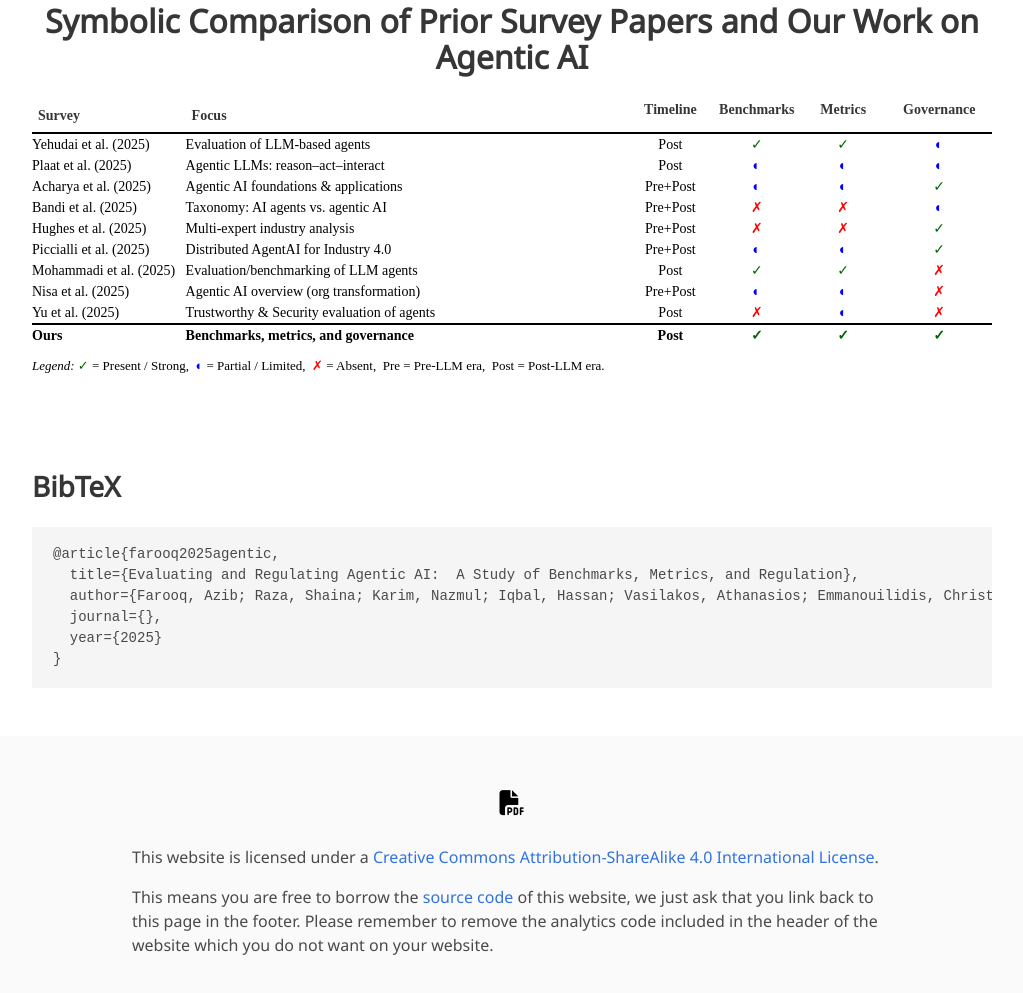
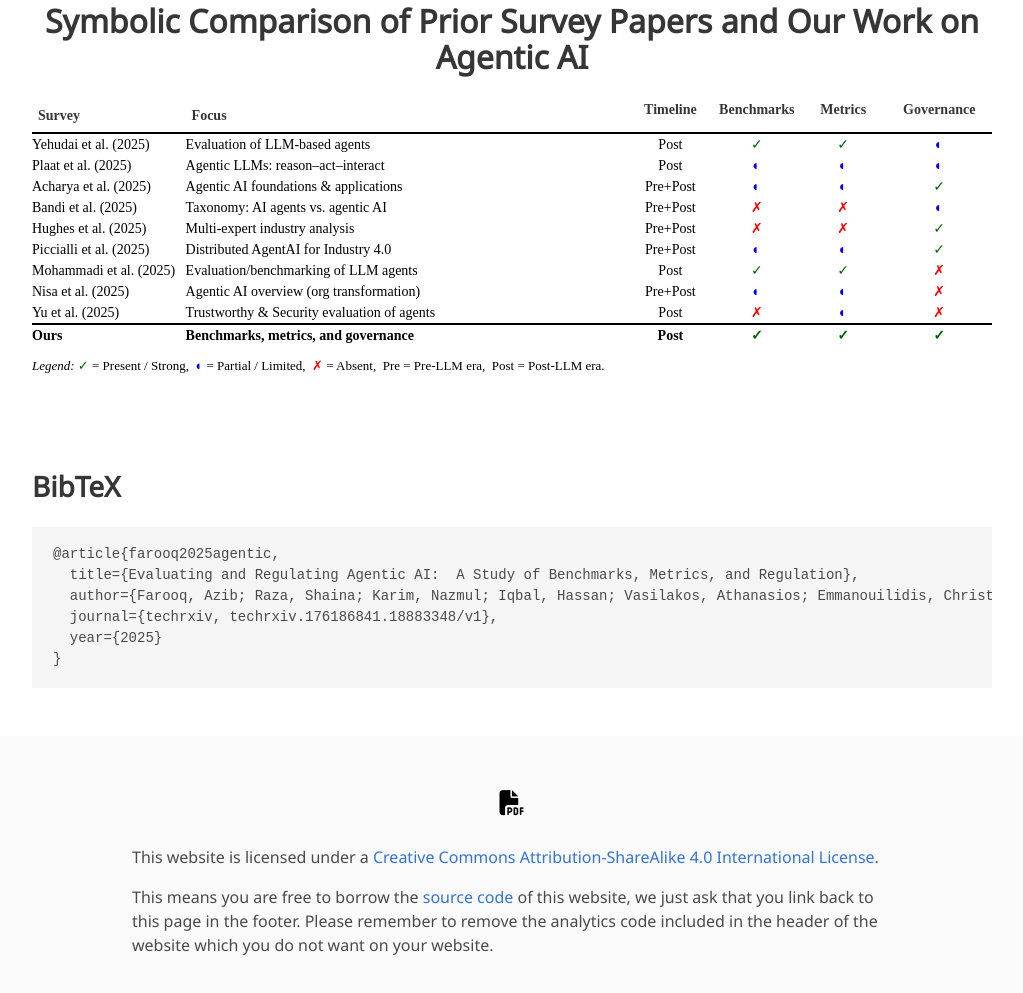
Before and after one commit to itsazibfarooq/agenticEvaluation, a plain HTML site: page index.html in a window 1280 px wide. Shown: the part 3276-4269 px from the top of the page, without its empty margins (128-1151 px from the left). Drawn offline with nearby package versions, Linux system fonts and the light colour scheme; some icons are missing; a web font is replaced by a local one.

Commit message:
updated citation

```diff
--- a/index.html
+++ b/index.html
@@ -564,7 +564,7 @@
         <pre><code>@article{farooq2025agentic,
   title={Evaluating and Regulating Agentic AI:  A Study of Benchmarks, Metrics, and Regulation},
   author={Farooq, Azib; Raza, Shaina; Karim, Nazmul; Iqbal, Hassan; Vasilakos, Athanasios; Emmanouilidis, Christos},
-  journal={},
+  journal={techrxiv, techrxiv.176186841.18883348/v1},
   year={2025}
 }</code></pre>
       </div>
```
Also changed, not shown: 1 other file.
